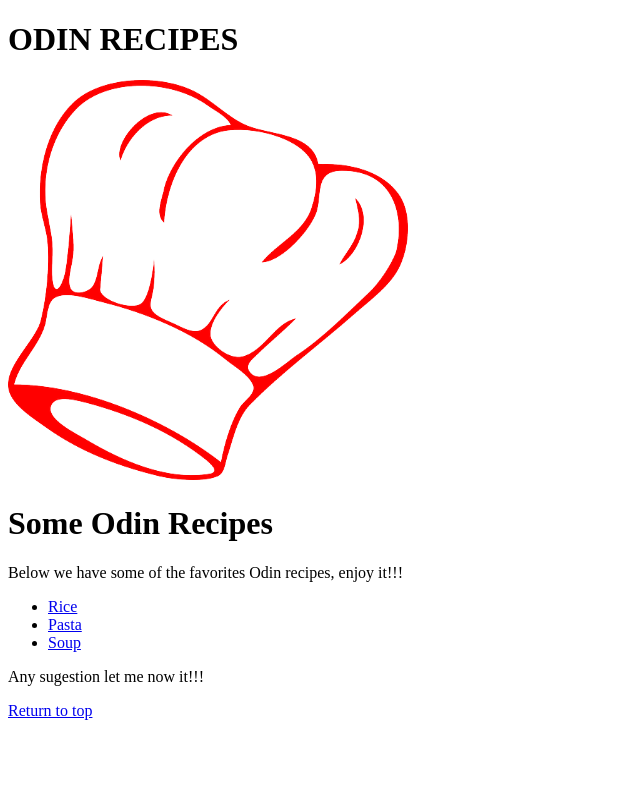
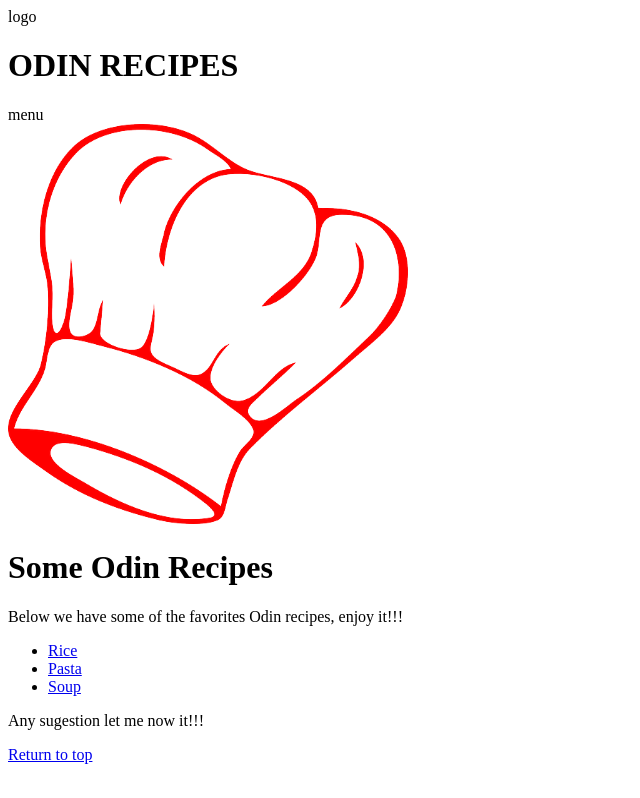
Before and after one commit to eduarmarin/odin-recipes, a plain HTML site: page index.html in a window 1280 px wide. Shown: the whole page, without its empty margins (0-640 px from the left). Drawn offline with Linux system fonts and the light colour scheme.

Commit message:
html file with div

```diff
--- a/index.html
+++ b/index.html
@@ -2,22 +2,42 @@
 
 <html lang="en">
 	<head>
-		<meta Charset="UTF-8">
-		<title>Odin Recipes</title>
+		<meta charset="UTF-8">
+		<meta http-equiv="X-UA-Compatible" content="IE=edge">
+		<meta name="viewport" content="width=device-width, initial-scale=1.0">
+		<title>odin Recipes</title>
+		<link rel="stylesheet" href="styles.css">
 	</head>
 	<body>
+
+		<div class="content">
+
+		  <div class="header">
+			<div> logo </div>
 			<h1>ODIN RECIPES</h1>
+			<div> menu</div>
+		  </div>
+
 		  <img src="images/chef.png" width="400" height="400" alt="chef">
-	 	<h1>Some Odin Recipes</h1>
-		<P> Below we have some of the favorites Odin recipes, enjoy it!!!</P>
+
+		  <div class="sumary">
+			<div> <h1> Some Odin Recipes </h1> </div>
+	        <div> <P> Below we have some of the favorites Odin recipes, enjoy it!!!</P></div>
+			  <div>
 			    <ul>
 					<li><a href="recipes/rice.html">Rice</a></li>
 					<li><a href="recipes/pasta.html">Pasta</a></li>
 					<li><a href="recipes/soup.html">Soup</a></li>
 				</ul>
+			  </div>
+		  </div>
+
+		  <div class="footer">
 	 	    <p>Any sugestion let me now it!!!</p>
 		 	<p></p>
 			<a href="#header">Return to top</a>
+		  </div>
 
+		</div>
 	</body>
 </html>
```
Lines whose indentation alone changed are shown as unchanged.
